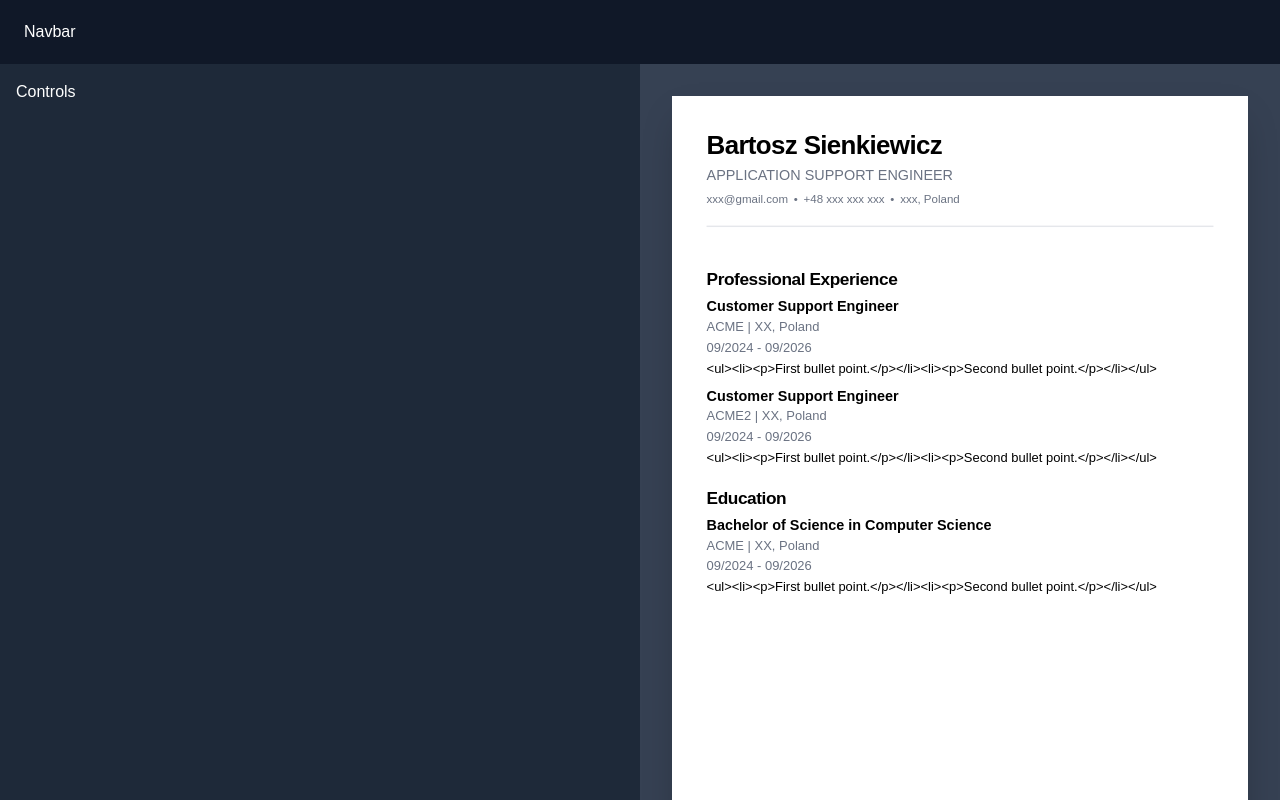
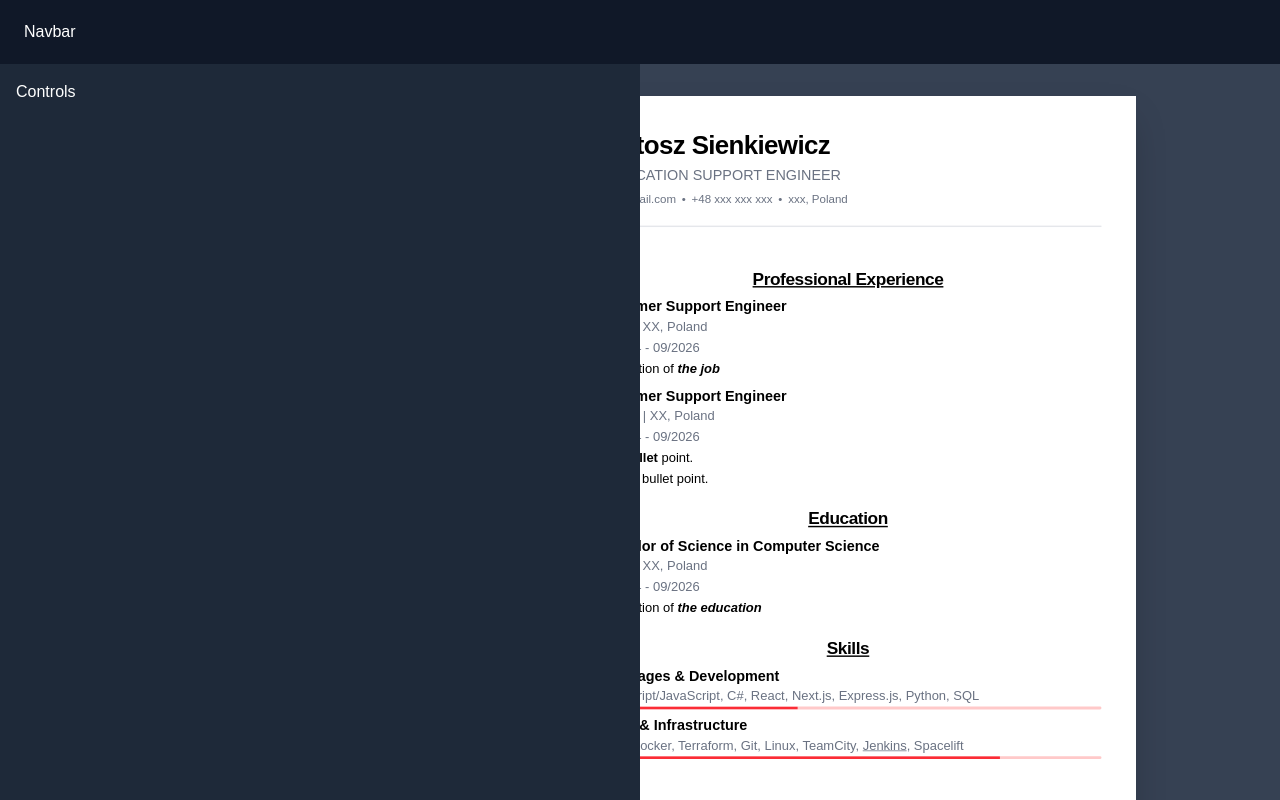
Before and after one commit to bSienkiewicz/cvapp, a Next.js app: page / in a window 1280 px wide. Built offline with nearby package versions, Linux system fonts and the light colour scheme.

Commit message:
feat: refactor resume components and add skills section

```diff
--- a/app/page.tsx
+++ b/app/page.tsx
@@ -3,50 +3,19 @@ import { useEffect, useRef, useState } from "react";
 import { ResumeData } from "../types/resume";
 import ResumeJson from '@/data/resume/resumeData.json';
 import ResumeSection from "@/components/resume/ResumeSection";
+import { config } from "@/lib/constants";
+import ResumePage from "@/components/resume/ResumePage";
 
-const A4_WIDTH = 800;
-const A4_HEIGHT = A4_WIDTH * (297 / 210);
 
 const PAGE_GAP = 12;
-const EDITOR_PADDING = 32;
 
 
 export default function Home() {
   const [scale, setScale] = useState(1);
   const [resumeData, setResumeData] = useState<ResumeData>(ResumeJson as ResumeData);
-  const editorRef = useRef<HTMLDivElement>(null);
-  const detailsSeparators = ["|", "•"]
+  const editorRef = useRef<HTMLDivElement | null>(null);
 
   const pages = [1, 2];
-
-  useEffect(() => {
-    if (!editorRef.current) return;
-
-    const updateScale = () => {
-      const container = editorRef.current;
-
-      if (!container) return;
-
-      const { width } = container.getBoundingClientRect();
-
-      const availableWidth = width - EDITOR_PADDING * 2;
-
-      const scaleX = availableWidth / A4_WIDTH;
-
-      // Width is the only thing that controls scaling.
-      // Never scale above 100%.
-      const newScale = Math.min(scaleX, 1);
-
-      setScale(newScale);
-    };
-
-    updateScale();
-
-    const observer = new ResizeObserver(updateScale);
-    observer.observe(editorRef.current);
-
-    return () => observer.disconnect();
-  }, []);
 
   return (
     <div className="h-screen w-screen overflow-hidden bg-gray-700">
@@ -73,7 +42,7 @@ export default function Home() {
           <div
             className="flex flex-col items-center"
             style={{
-              padding: `${EDITOR_PADDING}px 0`,
+              padding: `${config.editor.padding}px 0`,
               gap: `${PAGE_GAP * scale}px`,
             }}
           >
@@ -81,58 +50,13 @@ export default function Home() {
               <div
                 key={page}
                 style={{
-                  width: `${A4_WIDTH * scale}px`,
-                  height: `${A4_HEIGHT * scale}px`,
+                  width: `${config.a4.width * scale}px`,
+                  height: `${config.a4.height * scale}px`,
                   flexShrink: 0,
                 }}
               >
                 {/* ACTUAL A4 PAGE */}
-                <div
-                  className="bg-white text-black shadow-2xl p-12 flex flex-col justify-between"
-                  style={{
-                    width: `${A4_WIDTH}px`,
-                    height: `${A4_HEIGHT}px`,
-                    transform: `scale(${scale})`,
-                    transformOrigin: "top left",
-                  }}
-                >
-                  <header className="border-b-2 border-gray-200 pb-6">
-                    <h1 className="text-4xl font-bold tracking-tight">
-                      {resumeData.personalDetails.fullName}
-                    </h1>
-
-                    <p className="text-xl text-gray-500 mt-2">
-                      {resumeData.personalDetails.jobTitle}
-                    </p>
-
-                    <p className="text-md text-gray-500 mt-2">
-                      {resumeData.personalDetails.detailsOrder
-                        .map((detail) => resumeData.personalDetails[detail])
-                        .filter(Boolean)
-                        .map((value, index) => (
-                          <span key={index}>
-                            {index > 0 && (
-                              <span className="mx-2">
-                                {detailsSeparators[1]}
-                              </span>
-                            )}
-                            {value}
-                          </span>
-                        ))}
-                    </p>
-                  </header>
-
-                  <main className="flex-1 my-8 space-y-4 text-lg leading-relaxed">
-
-                    {resumeData.sections.map((section) => (
-                      <ResumeSection key={section.id} section={section} />
-                    ))}
-                  </main>
-
-                  <footer className="border-t border-gray-200 pt-4 text-base text-gray-400 text-center">
-                    Page {page} of {pages.length}
-                  </footer>
-                </div>
+                <ResumePage editorRef={editorRef} resumeData={resumeData} page={page} pages={pages} />
               </div>
             ))}
           </div>
--- a/components/resume/Education.tsx
+++ b/components/resume/EducationBlock.tsx
@@ -7,7 +7,10 @@ export type EducationEntry = {
     field: string | null;
     startDate: string | null;
     endDate: string | null;
-    description: string | null;
+    description: {
+        type: "richText" | "richBulletedList";
+        content: string | string[];
+    }
     location: string | null;
     createdAt: string;
     updatedAt: string;
@@ -30,7 +33,16 @@ const Education = ({ entry }: { entry: EducationEntry }) => {
             <p className="text-gray-500">
                 {entry.startDate} - {entry.endDate || "Present"}
             </p>
-            <p>{entry.description}</p>
+            {entry.description.type === "richText" && (
+                <p dangerouslySetInnerHTML={{ __html: entry.description.content }} />
+            )}
+            {entry.description.type === "richBulletedList" && typeof entry.description.content === "object" && (
+                <ul className="list-disc">
+                    {entry.description.content.map((item, index) => (
+                        <li key={index} dangerouslySetInnerHTML={{ __html: item }} />
+                    ))}
+                </ul>
+            )}
         </div>
     )
 }
--- a/components/resume/Experience.tsx
+++ b/components/resume/ExperienceBlock.tsx
@@ -7,7 +7,10 @@ export type ExperienceEntry = {
     employerLink: string | null;
     startDate: string | null;
     endDate: string | null;
-    description: string | null;
+    description: {
+        type: "richText" | "richBulletedList";
+        content: string | string[];
+    }
     location: string | null;
     isCurrent: boolean;
     isVisible: boolean;
@@ -31,7 +34,16 @@ const Experience = ({ entry }: { entry: ExperienceEntry }) => {
             <p className="text-gray-500">
                 {entry.startDate} - {entry.endDate || "Present"}
             </p>
-            <p>{entry.description}</p>
+            {entry.description.type === "richText" && (
+                <p dangerouslySetInnerHTML={{ __html: entry.description.content }} />
+            )}
+            {entry.description.type === "richBulletedList" && typeof entry.description.content === "object" && (
+                <ul>
+                    {entry.description.content.map((item, index) => (
+                        <li key={index} dangerouslySetInnerHTML={{ __html: item }} />
+                    ))}
+                </ul>
+            )}
         </div>
     )
 }
--- /dev/null
+++ b/components/resume/ResumePage.tsx
@@ -0,0 +1,88 @@
+import { config } from '@/lib/constants';
+import React, { useEffect } from 'react'
+import ResumeSection from './ResumeSection';
+import { ResumeData } from '@/types/resume';
+
+type Props = {
+    editorRef: React.RefObject<HTMLDivElement | null>;
+    resumeData: ResumeData;
+    page: number;
+    pages: number[];
+};
+
+const ResumePage = ({editorRef, resumeData, page, pages} : Props) => {
+    const [scale, setScale] = React.useState<number>(1);
+
+    const detailsSeparators = ["|", "•"]
+
+    useEffect(() => {
+        if (!editorRef.current) return;
+        const updateScale = () => {
+            const container = editorRef.current;
+            if (!container) return;
+            const { width } = container.getBoundingClientRect();
+            const availableWidth = width - config.editor.padding * 2;
+            const scaleX = availableWidth / config.a4.width;
+            // Never scale above 100% Width.
+            const newScale = Math.min(scaleX, 1);
+
+            setScale(newScale);
+        };
+        updateScale();
+        const observer = new ResizeObserver(updateScale);
+        observer.observe(editorRef.current);
+
+        return () => observer.disconnect();
+    }, []);
+
+    return (
+        <div
+            className="bg-white text-black shadow-2xl p-12 flex flex-col justify-between"
+            style={{
+                width: `${config.a4.width}px`,
+                height: `${config.a4.height}px`,
+                transform: `scale(${scale})`,
+                transformOrigin: "top left",
+            }}
+        >
+            <header className="border-b-2 border-gray-200 pb-6">
+                <h1 className="text-4xl font-bold tracking-tight">
+                    {resumeData.personalDetails.fullName}
+                </h1>
+
+                <p className="text-xl text-gray-500 mt-2">
+                    {resumeData.personalDetails.jobTitle}
+                </p>
+
+                <p className="text-md text-gray-500 mt-2">
+                    {resumeData.personalDetails.detailsOrder
+                        .map((detail) => resumeData.personalDetails[detail])
+                        .filter(Boolean)
+                        .map((value, index) => (
+                            <span key={index}>
+                                {index > 0 && (
+                                    <span className="mx-2">
+                                        {detailsSeparators[1]}
+                                    </span>
+                                )}
+                                {value}
+                            </span>
+                        ))}
+                </p>
+            </header>
+
+            <main className="flex-1 my-8 space-y-4 text-lg leading-relaxed">
+
+                {resumeData.sections.map((section) => (
+                    <ResumeSection key={section.id} section={section} />
+                ))}
+            </main>
+
+            <footer className="border-t border-gray-200 pt-4 text-base text-gray-400 text-center">
+                Page {page} of {pages.length}
+            </footer>
+        </div>
+    )
+}
+
+export default ResumePage
--- a/components/resume/ResumeSection.tsx
+++ b/components/resume/ResumeSection.tsx
@@ -1,6 +1,7 @@
 import type { ResumeSection } from "@/types/resume";
-import Education from "./Education";
-import Experience from "./Experience";
+import Education from "./EducationBlock";
+import Experience from "./ExperienceBlock";
+import Skills from "./SkillsBlock";
 
 type Props = {
 	section: ResumeSection;
@@ -9,7 +10,7 @@ type Props = {
 export default function ResumeSection({ section }: Props) {
 	return (
 		<div className="mt-6">
-			<h2 className="text-2xl font-semibold tracking-tight">
+			<h2 className="text-2xl font-semibold tracking-tight text-center underline">
 				{section.displayName || section.defaultName}
 			</h2>
 
@@ -26,6 +27,13 @@ export default function ResumeSection({ section }: Props) {
 						<Education entry={entry} />
 					</div>
 				))}
+
+			{section.sectionType === "skills" &&
+				section.entries.map((entry) => (
+					<div key={entry.id} className="mt-2">
+						<Skills entry={entry} />
+					</div>
+				))}
 		</div>
 	);
 }
--- /dev/null
+++ b/components/resume/SkillsBlock.tsx
@@ -0,0 +1,31 @@
+import { BaseSection } from '@/types/resume'
+
+export type SkillEntry = {
+    id: string;
+    skillName: string;
+    skillDescription: string | null;
+    isVisible: boolean;
+    proficiencyLevel: number | null;
+}
+
+export type SkillsSection = BaseSection<SkillEntry> & {
+    sectionType: "skills";
+};
+
+const Skills = ({ entry }: { entry: SkillEntry }) => {
+    return (
+        <div>
+            <h3 className="text-xl font-semibold">
+                {entry.skillName}
+            </h3>
+            <p className="text-gray-500" dangerouslySetInnerHTML={{ __html: entry.skillDescription || "" }} />
+            {entry.proficiencyLevel !== null && (
+                <div className="bg-red-200 h-1 relative rounded-full overflow-hidden">
+                    <div className="bg-red-500 h-1" style={{ width: `${entry.proficiencyLevel / 5 * 100}%` }}></div>
+                </div>
+            )}
+        </div>
+    )
+}
+
+export default Skills
--- a/data/resume/resumeData.json
+++ b/data/resume/resumeData.json
@@ -44,7 +44,10 @@
                     "createdAt": "2026-09-20T20:35:04.075Z",
                     "updatedAt": "2026-09-24T18:17:31.913Z",
                     "endDate": "09/2026",
-                    "description": "<ul><li><p>First bullet point.</p></li><li><p>Second bullet point.</p></li></ul>",
+                    "description": {
+                        "type": "richText",
+                        "content": "Description of <b><i>the job</i></b>"
+                    },
                     "employerLink": "",
                     "startDate": "09/2024",
                     "isCurrent": false
@@ -58,7 +61,13 @@
                     "createdAt": "2026-09-20T20:35:04.075Z",
                     "updatedAt": "2026-09-24T18:17:31.913Z",
                     "endDate": "09/2026",
-                    "description": "<ul><li><p>First bullet point.</p></li><li><p>Second bullet point.</p></li></ul>",
+                    "description": {
+                        "type": "richBulletedList",
+                        "content": [
+                            "First <b>bullet</b> point.",
+                            "Second bullet point."
+                        ]
+                    },
                     "employerLink": "",
                     "startDate": "09/2024",
                     "isCurrent": false
@@ -82,8 +91,34 @@
                     "createdAt": "2026-09-20T20:35:04.075Z",
                     "updatedAt": "2026-09-24T18:17:31.913Z",
                     "endDate": "09/2026",
-                    "description": "<ul><li><p>First bullet point.</p></li><li><p>Second bullet point.</p></li></ul>",
+                    "description": {
+                        "type": "richText",
+                        "content": "Description of <b><i>the education</i></b>"
+                    },
                     "startDate": "09/2024"
+                }
+            ]
+        },
+        {
+            "id": "911d75d6-3320-4534-88b0-943943f35123121231231231213333",
+            "sectionType": "skills",
+            "displayName": "Skills",
+            "defaultName": "Skills",
+            "iconKey": "cogs",
+            "entries": [
+                {
+                    "id": "911d75d6-3320-4534-88b0-943943f35a33333",
+                    "skillName": "Languages & Development",
+                    "skillDescription": "TypeScript/JavaScript, C#, React, Next.js, Express.js, Python, SQL",
+                    "isVisible": true,
+                    "proficiencyLevel": 2
+                },
+                {
+                    "id": "911d75d6-3320-4534-88b0-943943f35a333223",
+                    "skillName": "Cloud & Infrastructure",
+                    "skillDescription": "AWS, Docker, Terraform, Git, Linux, TeamCity, <u>Jenkins</u>, Spacelift",
+                    "isVisible": true,
+                    "proficiencyLevel": 4
                 }
             ]
         }
--- /dev/null
+++ b/lib/constants.tsx
@@ -0,0 +1,9 @@
+export const config = {
+  a4: {
+    width: 800,
+    height: 800 * (297 / 210),
+  },
+  editor: {
+    padding: 32,
+  }
+};
```
Also changed, not shown: types/resume.ts (+5 -3 lines).
